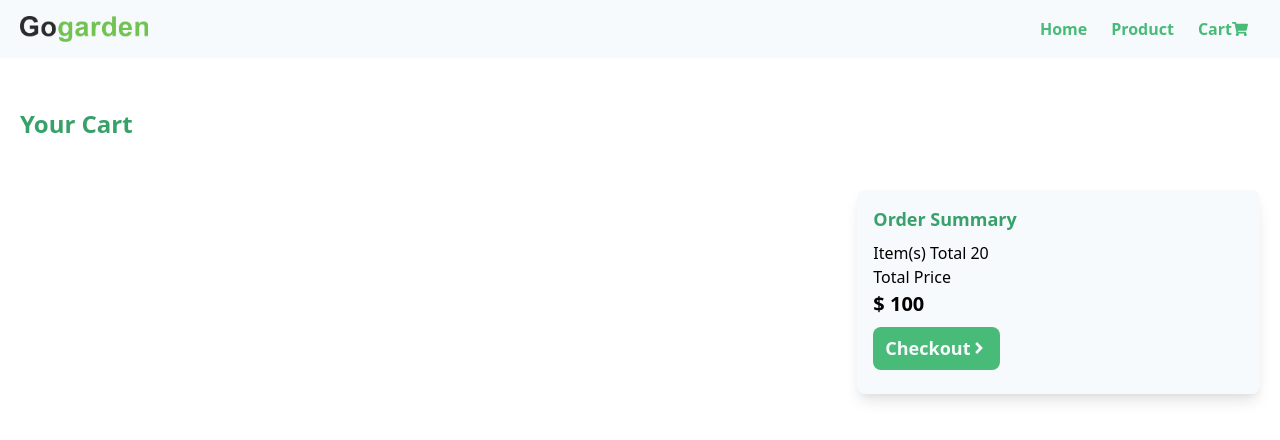
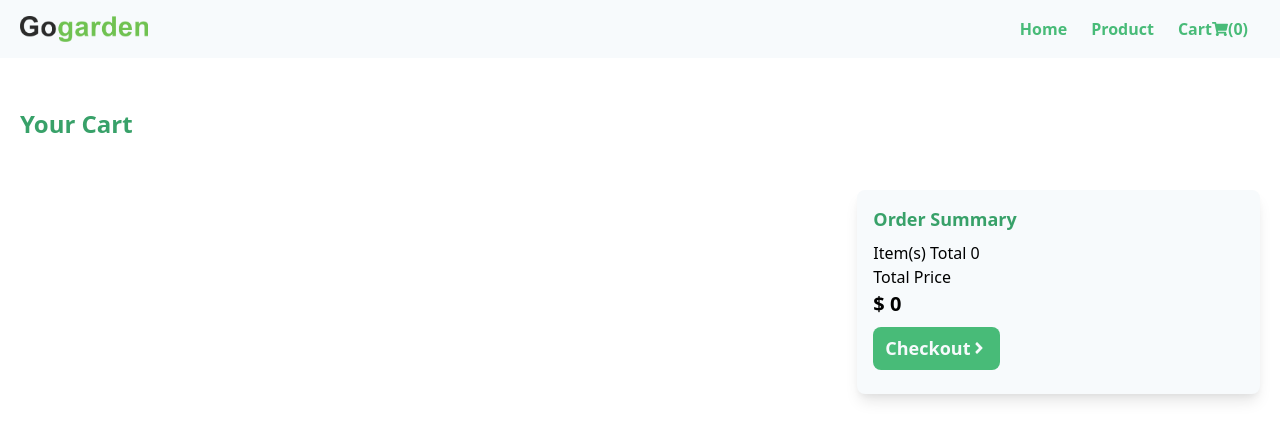
Before and after one commit to rahulsya/gogarden, a React (Create React App) app: page /cart in a window 1280 px wide. Shown: the top 440 px of the page. Built offline with nearby package versions, Linux system fonts and the light colour scheme.

Commit message:
update reducer add getTotals Cart

```diff
--- /dev/null
+++ b/src/components/cartItem.js
@@ -0,0 +1,48 @@
+import React from "react";
+
+export default function cartItem({ cart }) {
+  return (
+    <div>
+      <div
+        className="flex flex-col lg:flex-row justify-between
+        mr-4 items-center
+        font-semibold
+        text-green-500"
+      >
+        <div>
+          <img
+            src={cart.images[0]}
+            alt={`cart-${cart.images[0]}`}
+            className="rounded-full w-20 h-20"
+          />
+        </div>
+        <div>{cart.name}</div>
+        <div className="flex items-center mr-2">
+          <button
+            className="bg-red-500 rounded-lg
+          px-3 py-2 mt-2 text-lg font-semibold
+          text-gray-100 mr-2 mb-2 hover:bg-green-300
+          flex items-center"
+          >
+            +
+          </button>
+          {cart.quantity}
+          <button
+            className="bg-green-500 rounded-lg
+          px-3 py-2 mt-2 text-lg font-semibold
+          text-gray-100 ml-2 mb-2 hover:bg-green-300
+          flex items-center"
+          >
+            -
+          </button>
+        </div>
+        <div>$ {cart.price}</div>
+        <div>x</div>
+      </div>
+      <div className="divide-y divide-gray-400">
+        <div className="text-center py-2"></div>
+        <div className="text-center py-2"></div>
+      </div>
+    </div>
+  );
+}
--- a/src/components/navbar.js
+++ b/src/components/navbar.js
@@ -1,9 +1,13 @@
 import React from "react";
 import { Link } from "react-router-dom";
+
+import { connect } from "react-redux";
+// import { GET_TOTAL } from "../store/action";
+
 import { FaShoppingCart } from "react-icons/fa";
 import Logo from "../assets/images/Logo.png";
 
-export default function navbar() {
+function NavBar({ amount }) {
   return (
     <header className=" bg-gray-100">
       <div className="container mx-auto px-5 py-4 ">
@@ -25,7 +29,7 @@ export default function navbar() {
               <li className="mx-3">
                 <Link to="/cart" className="flex items-center">
                   Cart <FaShoppingCart />
-                  {"  "}
+                  {"  "}({amount})
                 </Link>
               </li>
             </ul>
@@ -35,3 +39,9 @@ export default function navbar() {
     </header>
   );
 }
+const mapStateToProps = (store) => {
+  const { amount } = store;
+  return { amount };
+};
+
+export default connect(mapStateToProps)(NavBar);
--- a/src/pages/CartProduct.js
+++ b/src/pages/CartProduct.js
@@ -1,22 +1,15 @@
-import React, { Component } from "react";
+import React, { useEffect } from "react";
 import { connect } from "react-redux";
-import EmptyCart from "../components/emptyCart";
+// import EmptyCart from "../components/emptyCart";
+import CartItem from "../components/cartItem";
 import { FaAngleRight } from "react-icons/fa";
+import { GET_TOTAL } from "../store/action";
 
-class CartProduct extends Component {
-  constructor(props) {
-    super(props);
-    this.state = {
-      carts: this.props.cart,
-      total: this.props.total,
-    };
-    console.log(this.state);
-  }
-  render() {
-    const { carts } = this.state;
-    // if (carts.length === 0) {
-    //   return <EmptyCart />;
-    // }
+function CartProduct({ cart = [], total, dispatch, amount }) {
+  useEffect(() => {
+    dispatch({ type: GET_TOTAL });
+  });
+
   return (
     <div className="container mx-auto px-5">
       <div className="font-bold text-green-600 text-2xl mt-12 mb-12">
@@ -24,51 +17,8 @@ class CartProduct extends Component {
       </div>
       <div className="grid grid-cols-3 gap-4">
         <div className="col-span-2">
-            {carts.map((cart) => {
-              return (
-                <div>
-                  <div
-                    className="flex flex-col lg:flex-row justify-between
-                  mr-4 items-center
-                  font-semibold
-                  text-green-500"
-                  >
-                    <div>
-                      <img
-                        src={cart.images[0]}
-                        alt={`cart-${cart.images[0]}`}
-                        className="rounded-full w-20 h-20"
-                      />
-                    </div>
-                    <div>{cart.name}</div>
-                    <div className="flex items-center mr-2">
-                      <button
-                        className="bg-red-500 rounded-lg
-                    px-3 py-2 mt-2 text-lg font-semibold
-                    text-gray-100 mr-2 mb-2 hover:bg-green-300
-                    flex items-center"
-                      >
-                        +
-                      </button>
-                      {cart.quantity}
-                      <button
-                        className="bg-green-500 rounded-lg
-                    px-3 py-2 mt-2 text-lg font-semibold
-                    text-gray-100 ml-2 mb-2 hover:bg-green-300
-                    flex items-center"
-                      >
-                        -
-                      </button>
-                    </div>
-                    <div>$ {cart.price}</div>
-                    <div>x</div>
-                  </div>
-                  <div className="divide-y divide-gray-400">
-                    <div className="text-center py-2"></div>
-                    <div className="text-center py-2"></div>
-                  </div>
-                </div>
-              );
+          {cart.map((cart, index) => {
+            return <CartItem cart={cart} key={index} />;
           })}
         </div>
         <div className="col-span-1">
@@ -76,10 +26,10 @@ class CartProduct extends Component {
             <div className="text-lg font-semibold text-green-600">
               Order Summary
             </div>
-              <div className=" font-light mt-2">Item(s) Total 20</div>
+            <div className=" font-light mt-2">Item(s) Total {amount}</div>
             <div className="font-light">
               Total Price
-                <div className="text-xl font-semibold"> $ 100</div>
+              <div className="text-xl font-semibold"> $ {total}</div>
             </div>
 
             <div>
@@ -98,11 +48,10 @@ class CartProduct extends Component {
     </div>
   );
 }
-}
 
 const mapStateToProps = (store) => {
-  const { cart, total } = store;
-  return { cart, total };
+  const { cart, total, amount } = store;
+  return { cart, total, amount };
 };
 
 export default connect(mapStateToProps)(CartProduct);
--- a/src/store/action.js
+++ b/src/store/action.js
@@ -1 +1,4 @@
 export const ADDTOCART = "ADDTOCART";
+export const GET_TOTAL = "GET_TOTAL";
+export const SET_AMOUNT = "SET_AMOUNT";
+export const REMOVE = "REMOVE";
--- a/src/store/reducer.js
+++ b/src/store/reducer.js
@@ -1,8 +1,9 @@
-import { ADDTOCART } from "./action";
+import { ADDTOCART, GET_TOTAL, SET_AMOUNT, REMOVE } from "./action";
 
 const initalState = {
   cart: [],
   total: 0,
+  amount: 0,
 };
 
 export default function reducer(state = initalState, action) {
@@ -14,15 +15,62 @@ export default function reducer(state = initalState, action) {
       product.quantity += 1;
       return {
         ...state,
+        amount: (state.amount += 1),
       };
     } else {
       product.quantity = 1;
       return {
         ...state,
+        amount: (state.amount += 1),
         cart: [...state.cart, product],
       };
     }
   }
 
+  if (action.type === GET_TOTAL) {
+    let { total, amount } = state.cart.reduce(
+      (cartTotal, cartItem) => {
+        const { price, quantity } = cartItem;
+        const itemTotal = price * quantity;
+        cartTotal.total += itemTotal;
+        cartTotal.amount += quantity;
+        return cartTotal;
+      },
+      { total: 0, amount: 0 }
+    );
+    total = parseFloat(total.toFixed(2));
+    return { ...state, total, amount };
+  }
+
+  if (action.type === SET_AMOUNT) {
+    return {
+      ...state,
+      cart: state.cart.map((cartItem) => {
+        if (cartItem.id === action.payload.id) {
+          if (action.payload.set === "inc") {
+            return (cartItem = {
+              ...cartItem,
+              quantity: cartItem.quantity + 1,
+            });
+          }
+          if ((action.payload.set = "dec")) {
+            return (cartItem = {
+              ...cartItem,
+              quantity: cartItem.quantity - 1,
+            });
+          }
+        }
+        return cartItem;
+      }),
+    };
+  }
+
+  if ((action.type = REMOVE)) {
+    return {
+      ...state,
+      cart: state.cart.filter((cartItem) => cartItem.id !== action.payload.id),
+    };
+  }
+
   return state;
 }
```
Lines whose indentation alone changed are shown as unchanged.
